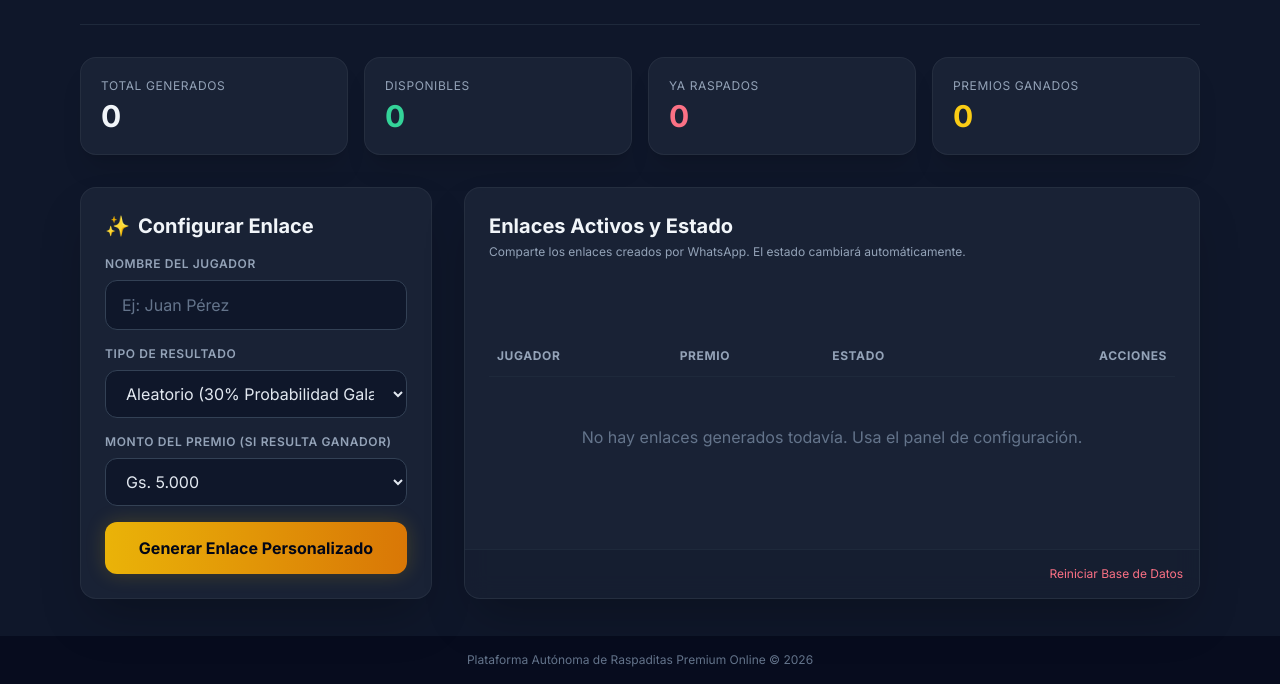
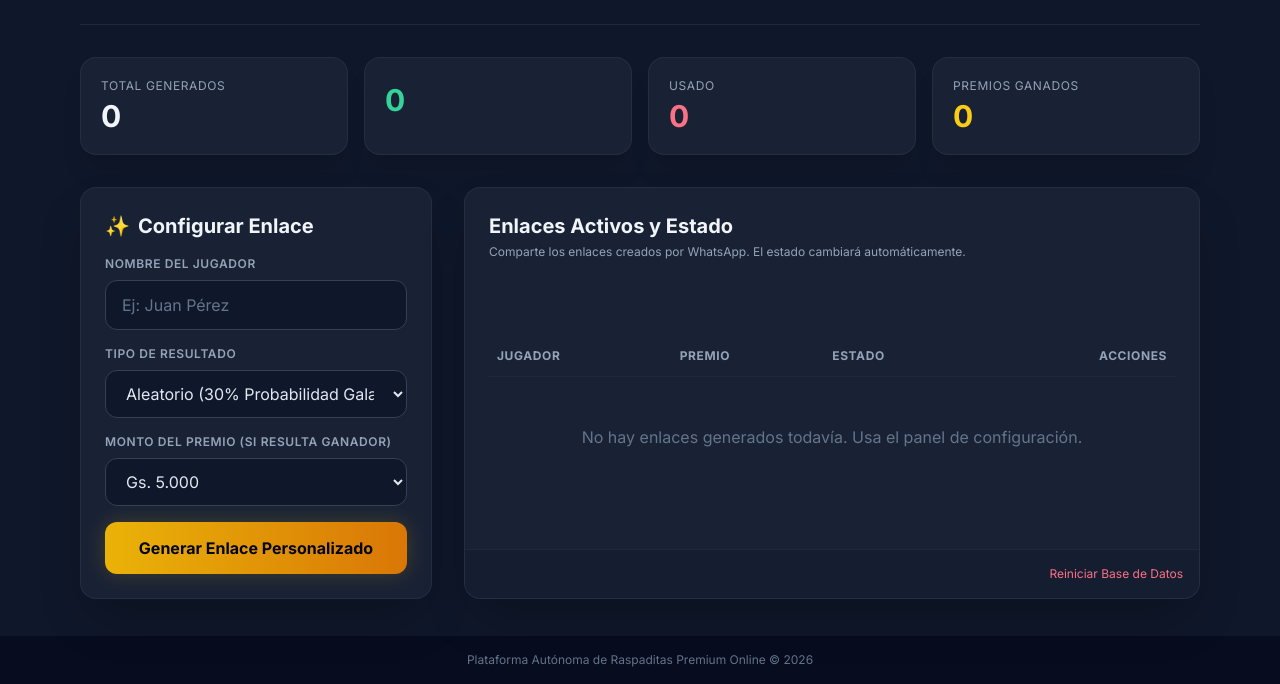
Before and after one commit to josevillarchocolate-oss/Raspaditas-Online., a plain HTML site: page index.html in a window 1280 px wide. Shown: the part 116-800 px from the top of the page. Drawn offline with nearby package versions, Linux system fonts and the light colour scheme.

Commit message:
Update index.html

```diff
--- a/index.html
+++ b/index.html
@@ -75,12 +75,11 @@
                     <p id="stat-total" class="text-3xl font-bold mt-1 text-slate-100">0</p>
                 </div>
                 <div class="glass p-5 rounded-2xl shadow-xl">
-                    <p class="text-slate-400 text-xs font-medium uppercase tracking-wider">Disponibles</p>
                     <p id="stat-available" class="text-3xl font-bold mt-1 text-emerald-400">0</p>
                 </div>
                 <div class="glass p-5 rounded-2xl shadow-xl">
 
-                    <p class="text-slate-400 text-xs font-medium uppercase tracking-wider">Ya Raspados</p>
+                    <p class="text-slate-400 text-xs font-medium uppercase tracking-wider">usado</p>
                     <p id="stat-scratched" class="text-3xl font-bold mt-1 text-rose-400">0</p>
                 </div>
                 <div class="glass p-5 rounded-2xl shadow-xl">
```
